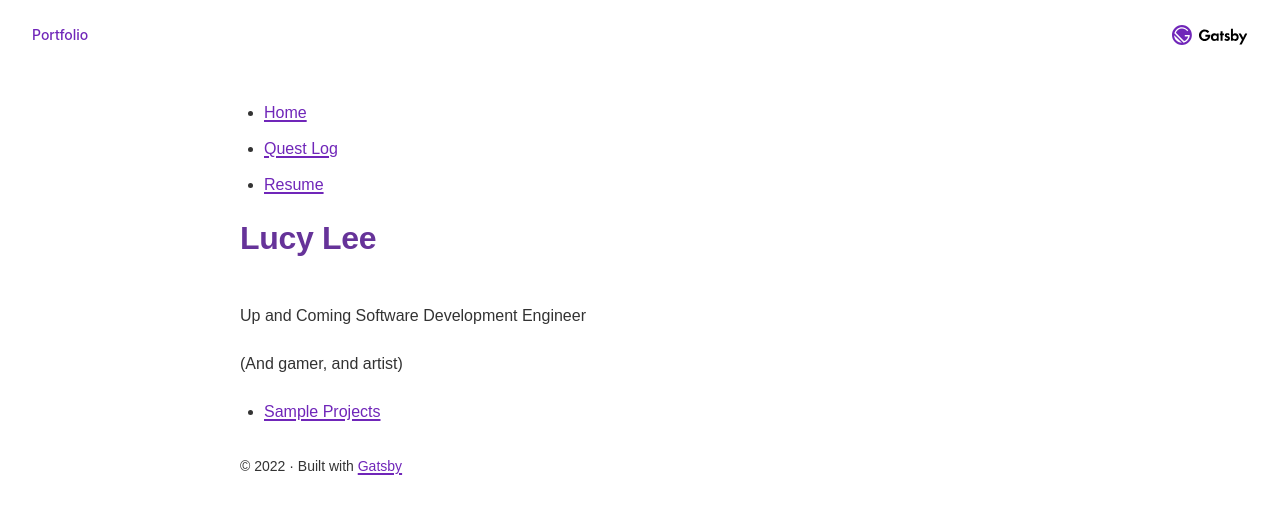
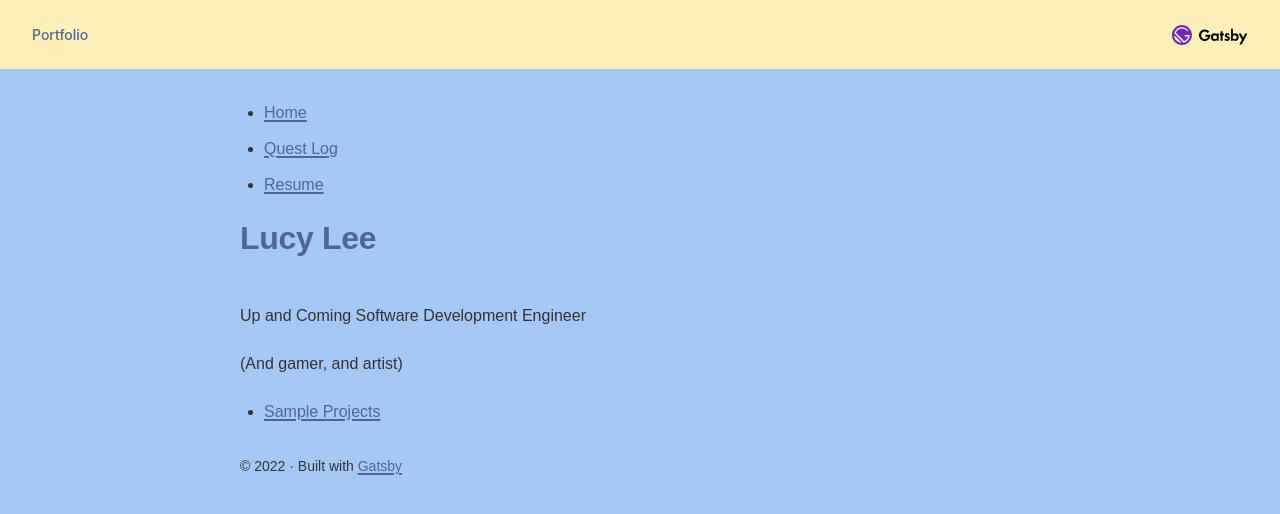
Before and after one commit to lucylee-412/portfolio, a Gatsby site: page / in a window 1280 px wide. Built offline with nearby package versions, Linux system fonts and the light colour scheme; Gatsby itself is replaced by a stand-in of ours.

Commit message:
Update color theme (WIP)

```diff
--- a/src/components/layout.css
+++ b/src/components/layout.css
@@ -1,7 +1,7 @@
 :root {
   --border-radius: 4px;
   --color-text: #333;
-  --color-primary: #7026b9;
+  --color-primary: rgb(78,103,145);
   --color-code-bg: #fff4db;
   --color-code: #8a6534;
   --font-sans: -apple-system, BlinkMacSystemFont, "Segoe UI", Helvetica, Arial,
@@ -33,9 +33,13 @@ html {
   line-height: var(--line-height-normal);
   overflow-y: scroll;
 }
+header {
+  background-color: rgb(255,240,185);
+}
 body {
   -moz-osx-font-smoothing: grayscale;
   -webkit-font-smoothing: antialiased;
+  background-color: rgb(164,201,242);
   color: var(--color-text);
   font-family: sans-serif;
   font-family: var(--font-sans);
--- a/src/components/layout.module.css
+++ b/src/components/layout.module.css
@@ -5,7 +5,7 @@
 }
 
 .heading {
-  color: rebeccapurple;
+  color: rgb(78,103,145);
 }
 .nav-links {
   display: flex;
@@ -16,6 +16,7 @@
   padding-right: 2rem;
 }
 .nav-link-text {
-  color: black;
+  color: rgb(78,103,145);
+  font-weight: bold;
   text-decoration: none;
 }
```
